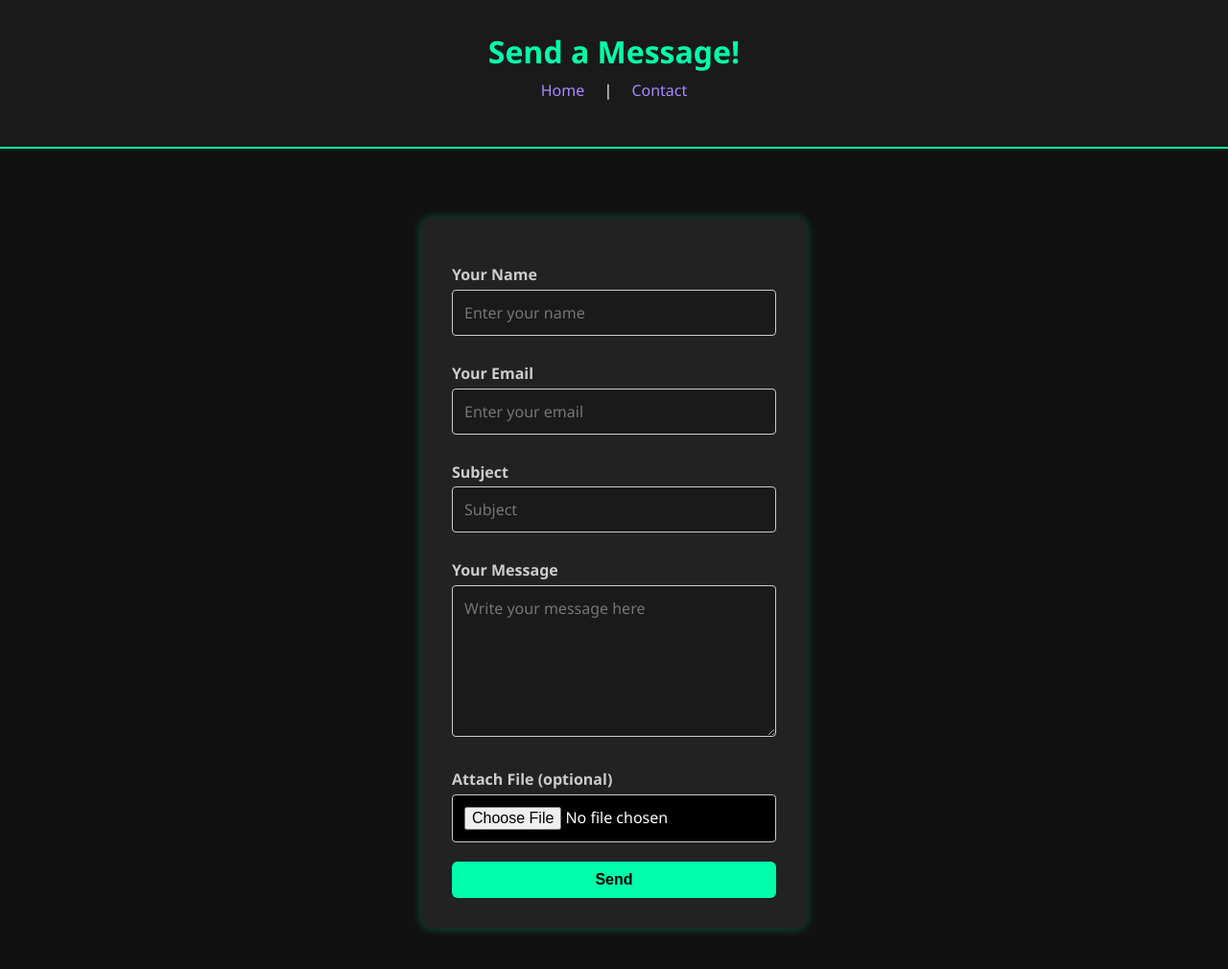
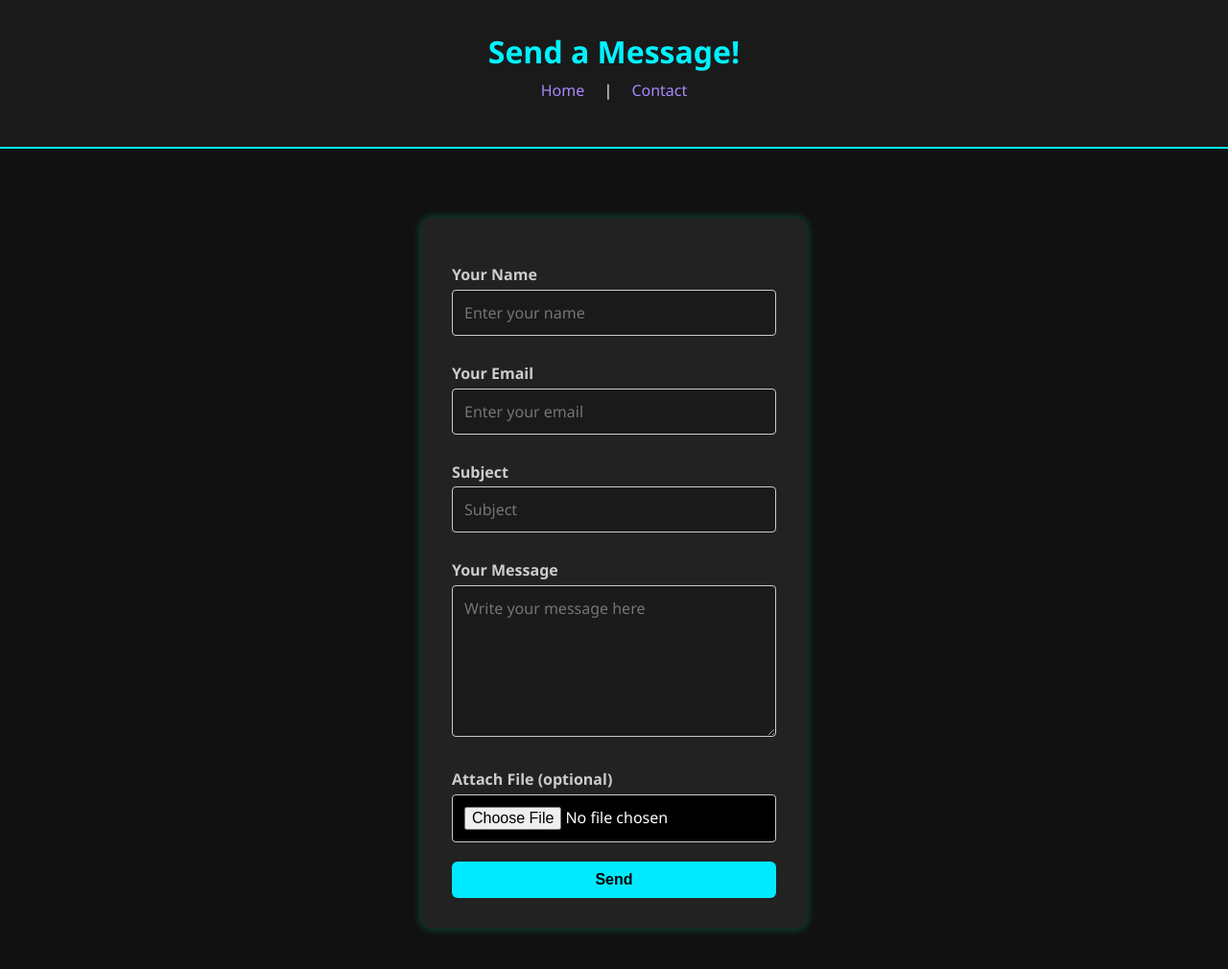
Before and after one commit to yashchaudhary265/interactive-resume, a website: page frontend/contact.html in a window 1280 px wide. Shown: the whole page at 96% size. Drawn offline with Linux system fonts and the light colour scheme.

```diff
--- a/frontend/contact.html
+++ b/frontend/contact.html
@@ -21,13 +21,13 @@
       background: #1a1a1a;
       padding: 1rem 2rem;
       text-align: center;
-      border-bottom: 2px solid #00ffaa;
+      border-bottom: 2px solid #00f7ff;
     }
 
     header h1 {
       margin: 0;
       font-size: 2rem;
-      color: #00ffaa;
+      color: #00f2ff;
     }
 
     nav {
@@ -41,7 +41,7 @@
     }
 
     nav a:hover {
-      color: #00ffaa;
+      color: #00bfff;
     }
 
     main {
@@ -89,7 +89,7 @@
     }
 
     .btn {
-      background: #00ffaa;
+      background: #00eaff;
       color: #000;
       padding: 0.7rem 2rem;
       border: none;
```
Also changed, not shown: frontend/index.html (line endings or trailing spaces).
